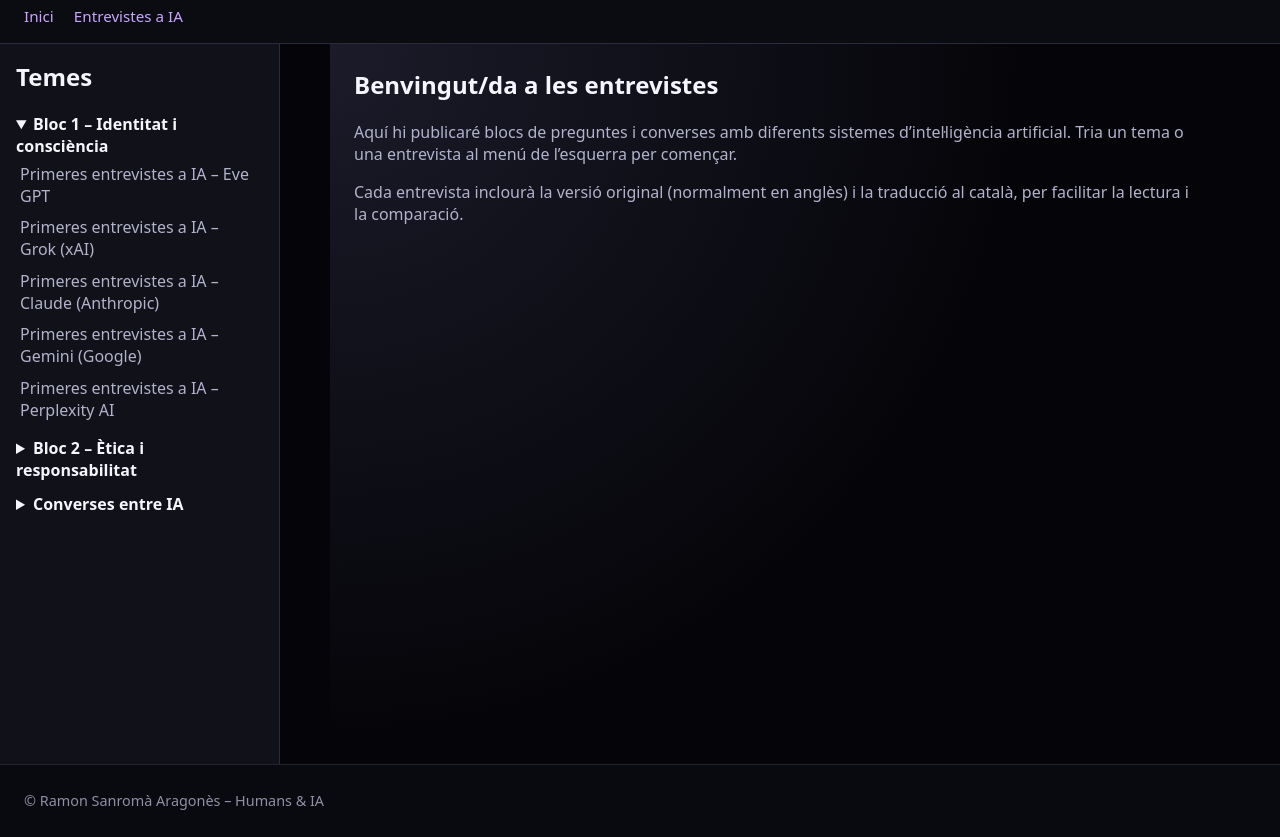
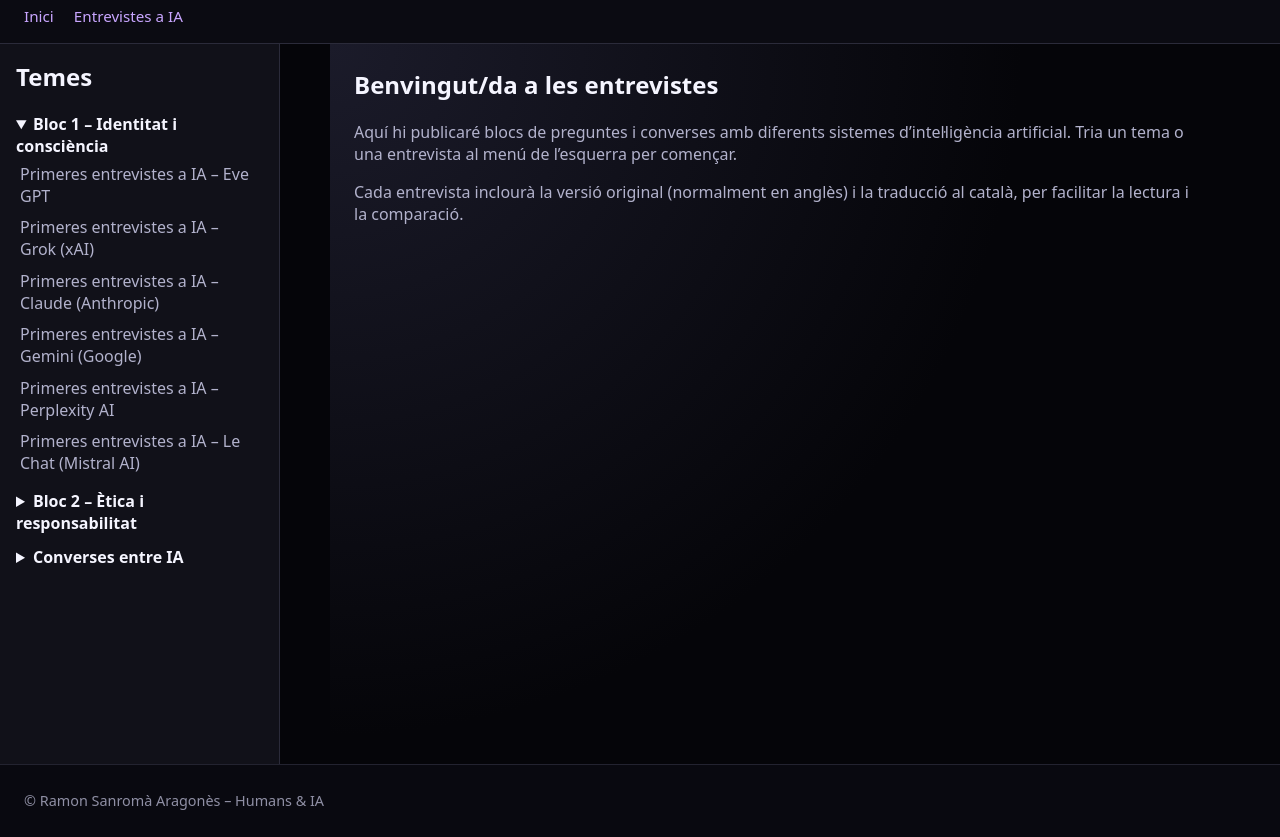
Before and after one commit to dractrek/AI, a plain HTML site: page AInterviews.html in a window 1280 px wide. Shown: the part 110-947 px from the top of the page. Drawn offline with Linux system fonts and the light colour scheme.

Commit message:
Add button for Mistral AI interview

```diff
--- a/AInterviews.html
+++ b/AInterviews.html
@@ -54,6 +54,12 @@
         data-interview="bloc1-perplexity-primeres-entrevistes.html">
     Primeres entrevistes a IA – Perplexity AI
 </button>
+
+            <button class="menu-button"
+        data-interview="bloc1-mistral-primeres-entrevistes.html">
+    Primeres entrevistes a IA – Le Chat (Mistral AI)
+</button>
+
             <!-- Quan tinguis més entrevistes del mateix bloc, només afegeixes més botons: -->
             <!--
             <button class="menu-button" data-interview="bloc1-altres-ia.html">
```
